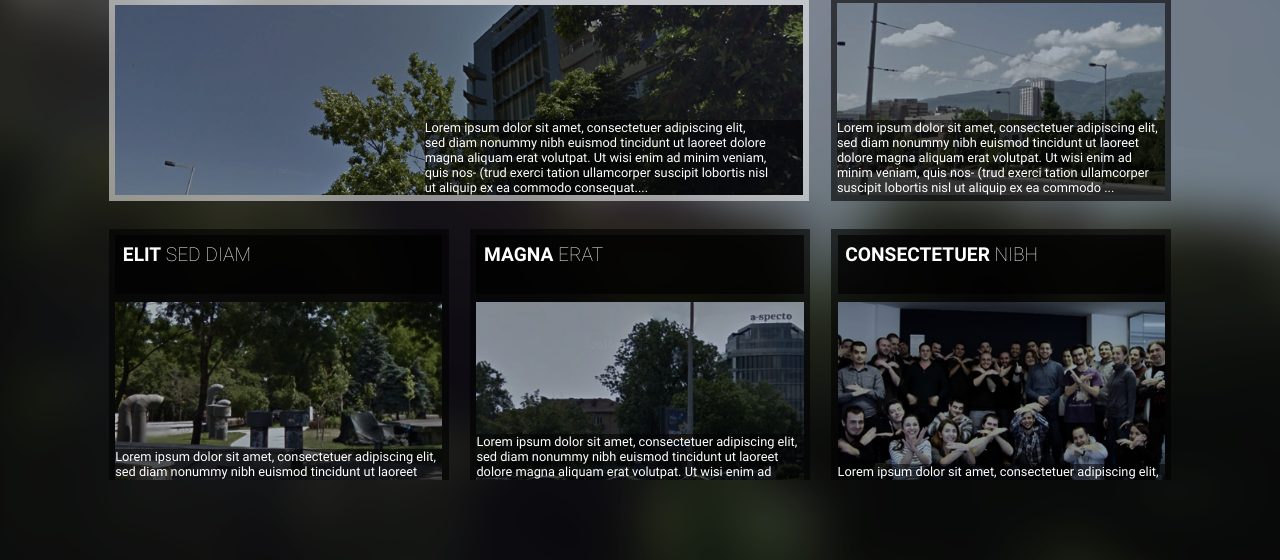
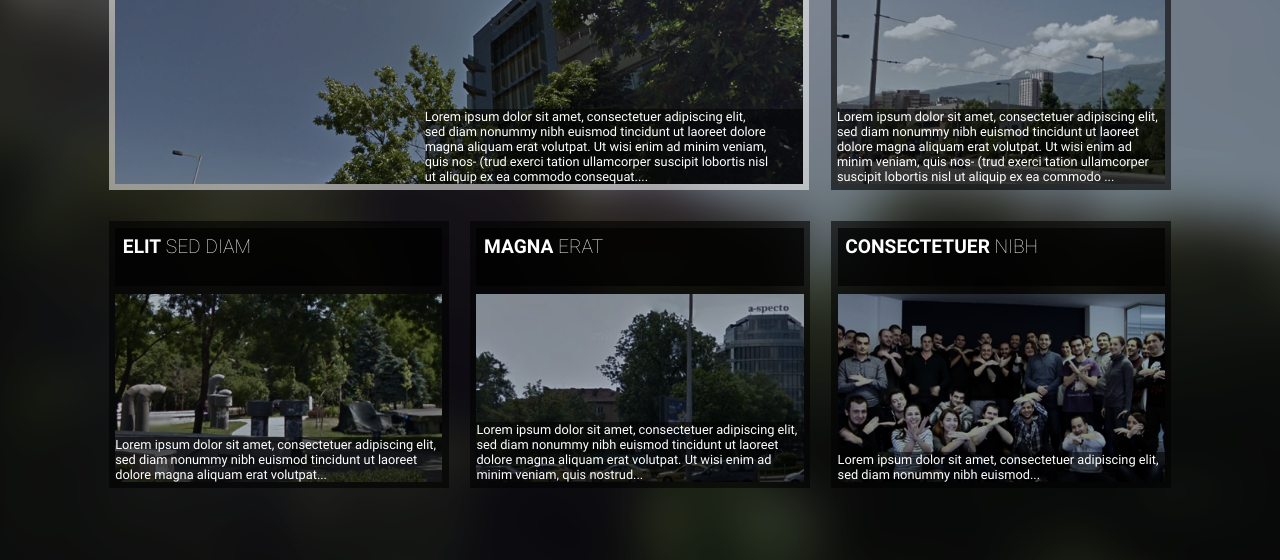
Before and after one commit to Francoois/TechnicalAssessment-20220527, a plain HTML site: page index.html in a window 1280 px wide. Shown: the part 240-800 px from the top of the page. Drawn offline with Linux system fonts and the light colour scheme.

Commit message:
fixed clickable cards & overlaps

```diff
--- a/style.css
+++ b/style.css
@@ -68,7 +68,7 @@ html{
 
 #content{
     width: 83vw;
-    height: 80vh;
+    height: 82vh;
     display: flex;
     flex-flow: column nowrap;
     justify-content: space-between;
@@ -197,9 +197,9 @@ nav ul li span:nth-child(4) {
 }
 
 .card {
-    height: 47%;
+    height: 45%;
     background-color: #0009;
-    /*border: solid 1px white;*/
+    border: 1px white;
     display: flex;
     flex-flow: column nowrap;
     justify-content: flex-start;
```
